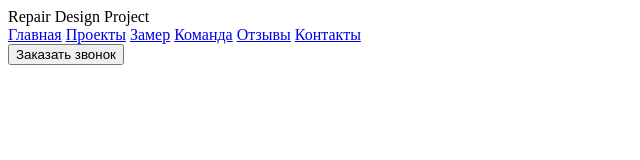
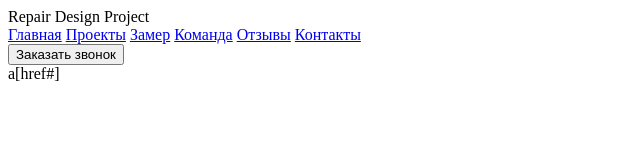
Before and after one commit to Bongbottom/longbottom_18, a website: page index.html in a window 1280 px wide. Shown: the full height of the page, 0-640 px from the left. Drawn offline with Linux system fonts and the light colour scheme.

```diff
--- a/index.html
+++ b/index.html
@@ -27,6 +27,11 @@
             </div>
             <!-- /.container -->
         </header>
+        <main>
+            <selection class="hero">
+                a[href#]
+            </selection>
+        </main>
 
     </body>
     </html>
```
